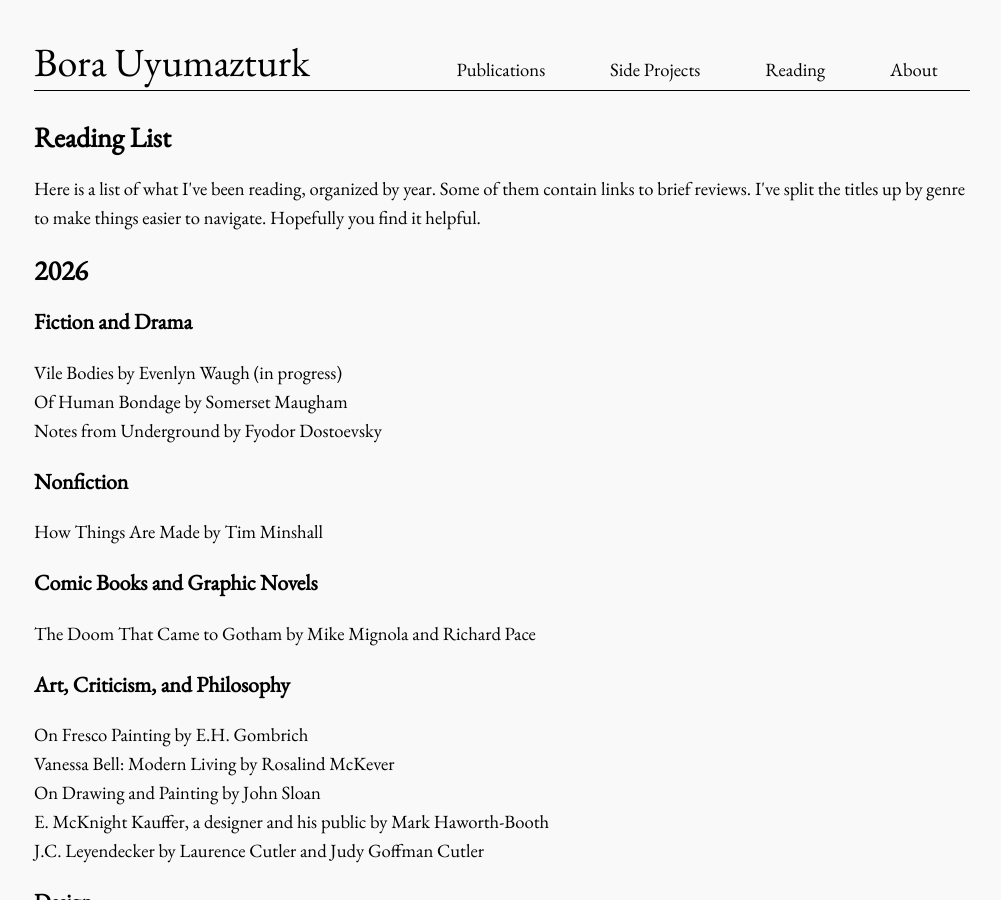
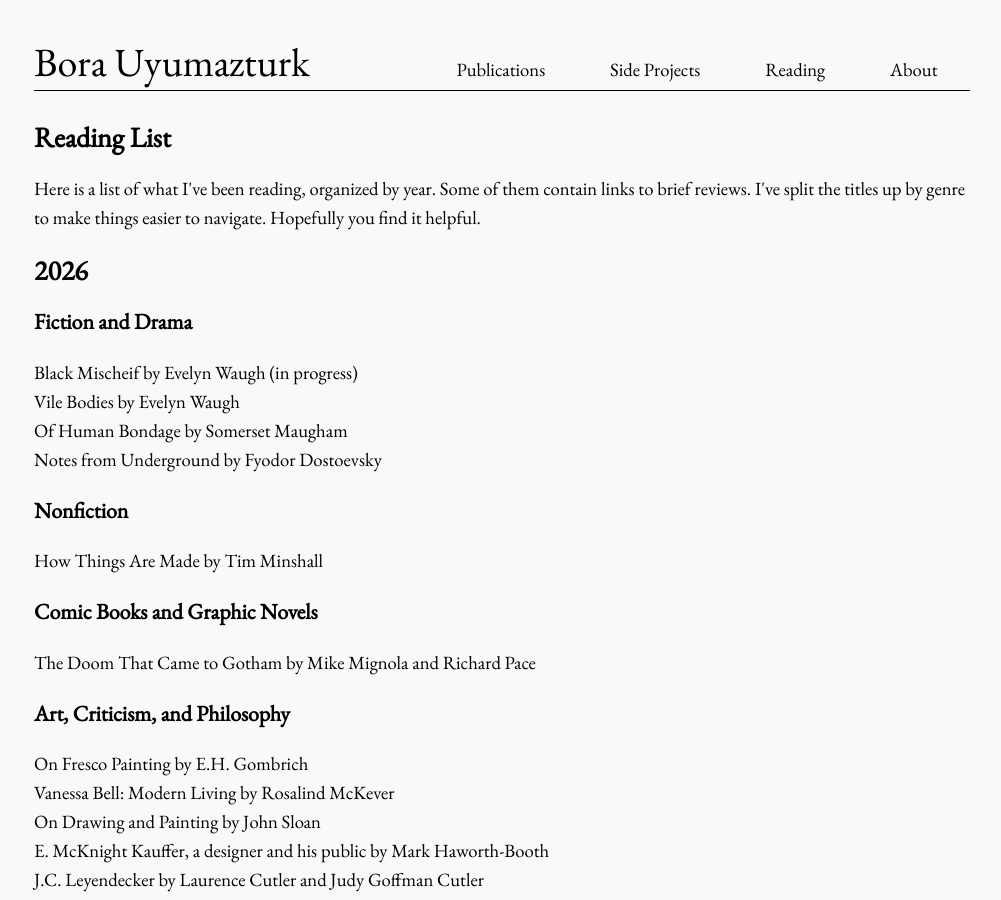
Before and after one commit to bora-uyumazturk/bora-uyumazturk.github.io, a Jekyll site: the page built from reading.html, in a window 1280 px wide and 900 px high. Shown: the whole window, without its empty margins (138-1139 px from the left). Built offline with Jekyll 4.4.1, drawn with Linux system fonts in a browser that asks for light colours.

Commit message:
Update reading.html

```diff
--- a/reading.html
+++ b/reading.html
@@ -16,7 +16,8 @@ title: Reading
 
   <h3>Fiction and Drama</h3>
 
-  Vile Bodies by Evenlyn Waugh (in progress) <br>
+  Black Mischeif by Evelyn Waugh (in progress) <br>
+  Vile Bodies by Evelyn Waugh <br>
   Of Human Bondage by Somerset Maugham <br>
   Notes from Underground by Fyodor Dostoevsky
 
```
